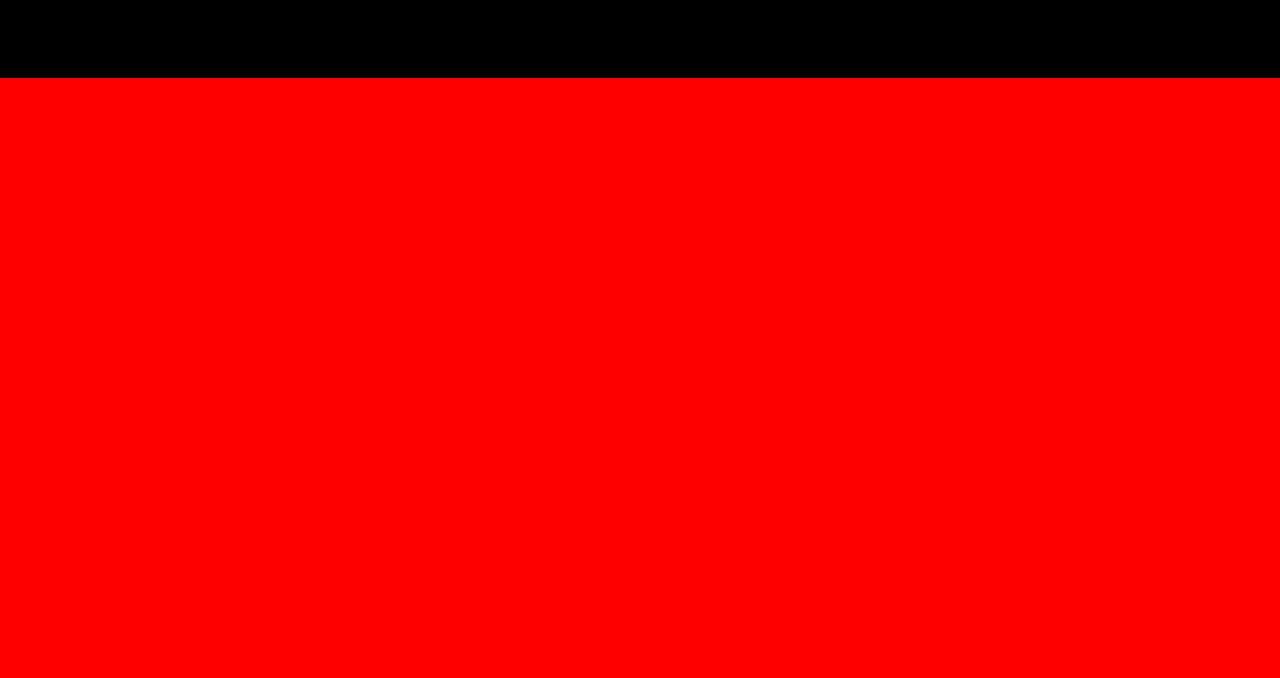
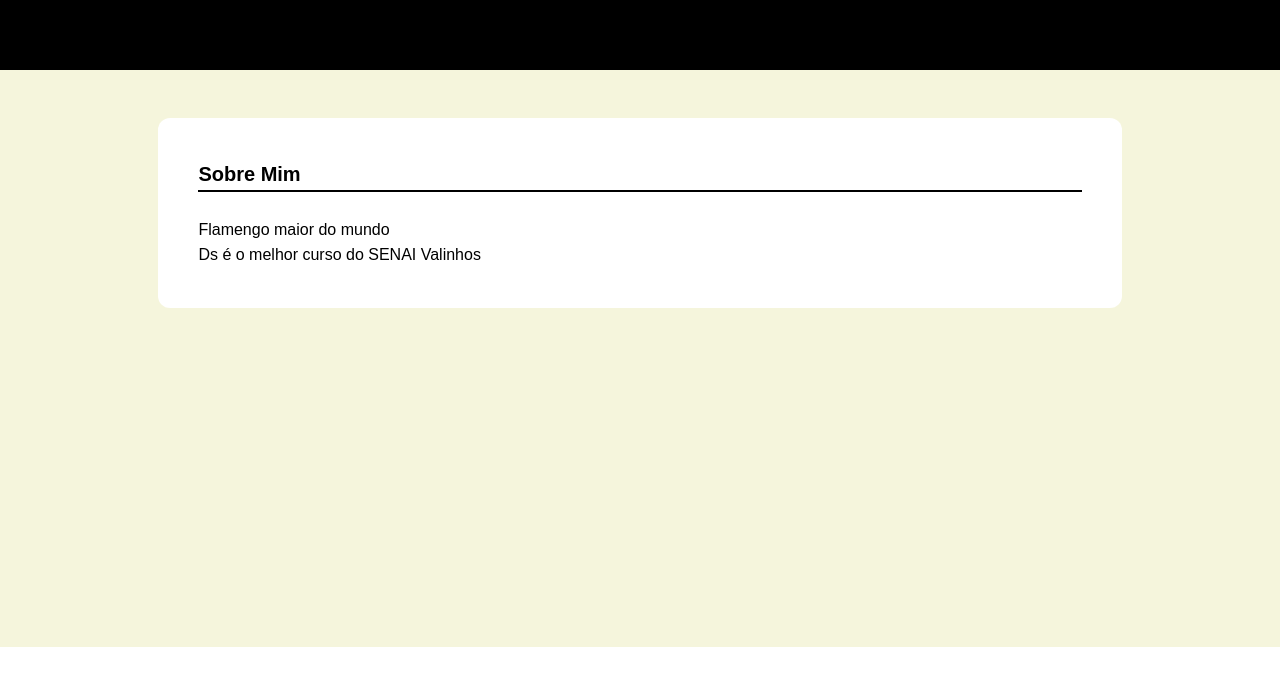
Before and after one commit to vboehm09/meu-primeiro-site, a plain HTML site: page index.html in a window 1280 px wide. Shown: the part 153-831 px from the top of the page. After the commit the page ends 800 px from the top, so only its background shows below. Drawn offline with Linux system fonts and the light colour scheme.

Commit message:
Finish about section

```diff
--- a/assets/styles/index.css
+++ b/assets/styles/index.css
@@ -2,24 +2,46 @@
 *{
     margin: 0px;
     padding: 0;
+    box-sizing: border-box;
 }
 
 body {
     font-family: Arial, Helvetica, sans-serif;
-}
-
-h1, p {
-    text-align: center;
-    margin: 10px;
+    display: flex;
+    flex-direction: column;
+    min-height: 100vh;
+    line-height: 1.6;
 }
 
 header {
     background-color:black;
     color: white;
     padding: 73px;
+    text-align: center;
 }
 
 main {
-    height: 600px;
-    background-color:red;
+    background-color:beige;
+    flex: 1;
+    padding: 48px 38px;
 }
+
+#sobre-mim {
+    display: block;
+    background-color:white ;
+    width: 80%;
+    margin: 0 auto;
+    padding: 40px;
+    border-radius: 12px;
+}
+
+#titulo-sobre-mim {
+    font-size: 20px;
+    margin-bottom: 16px;
+    border-bottom: 2px solid black;
+    margin-bottom: 25px;
+}
+
+#texto-sobre-mim {
+    font-size: 30px;
+}
--- a/index.html
+++ b/index.html
@@ -14,7 +14,11 @@
     </header>
 
     <main>
-
+      <section id="sobre-mim">
+         <h3 id="titulo-sobre-mim">Sobre Mim</h3>
+         <p class="texto-sobre-mim"> Flamengo maior do mundo</p>
+         <p class="texto-sobre-mim">Ds é o melhor curso do SENAI Valinhos</p>
+      </section>
     </main>
  </body>
  </html>
```
